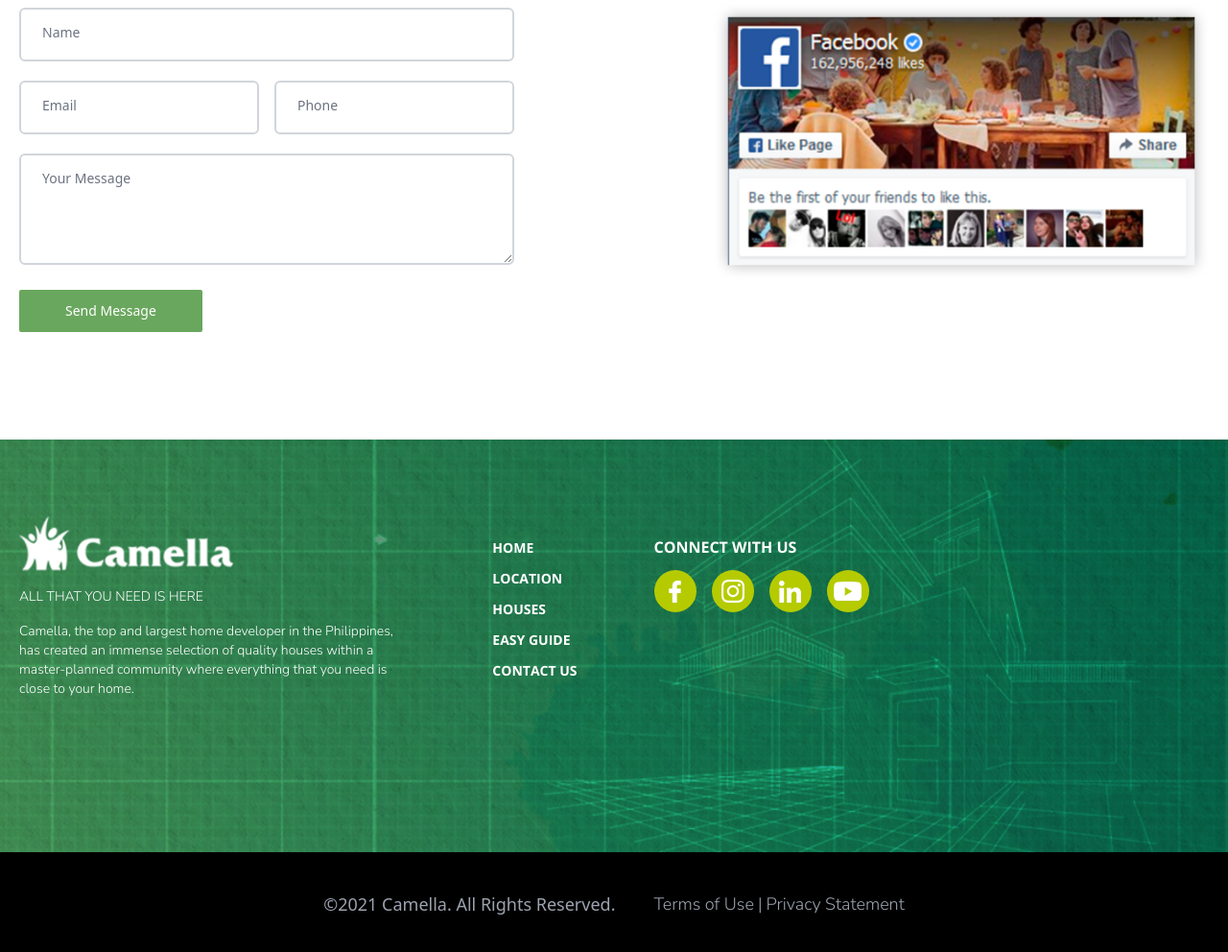
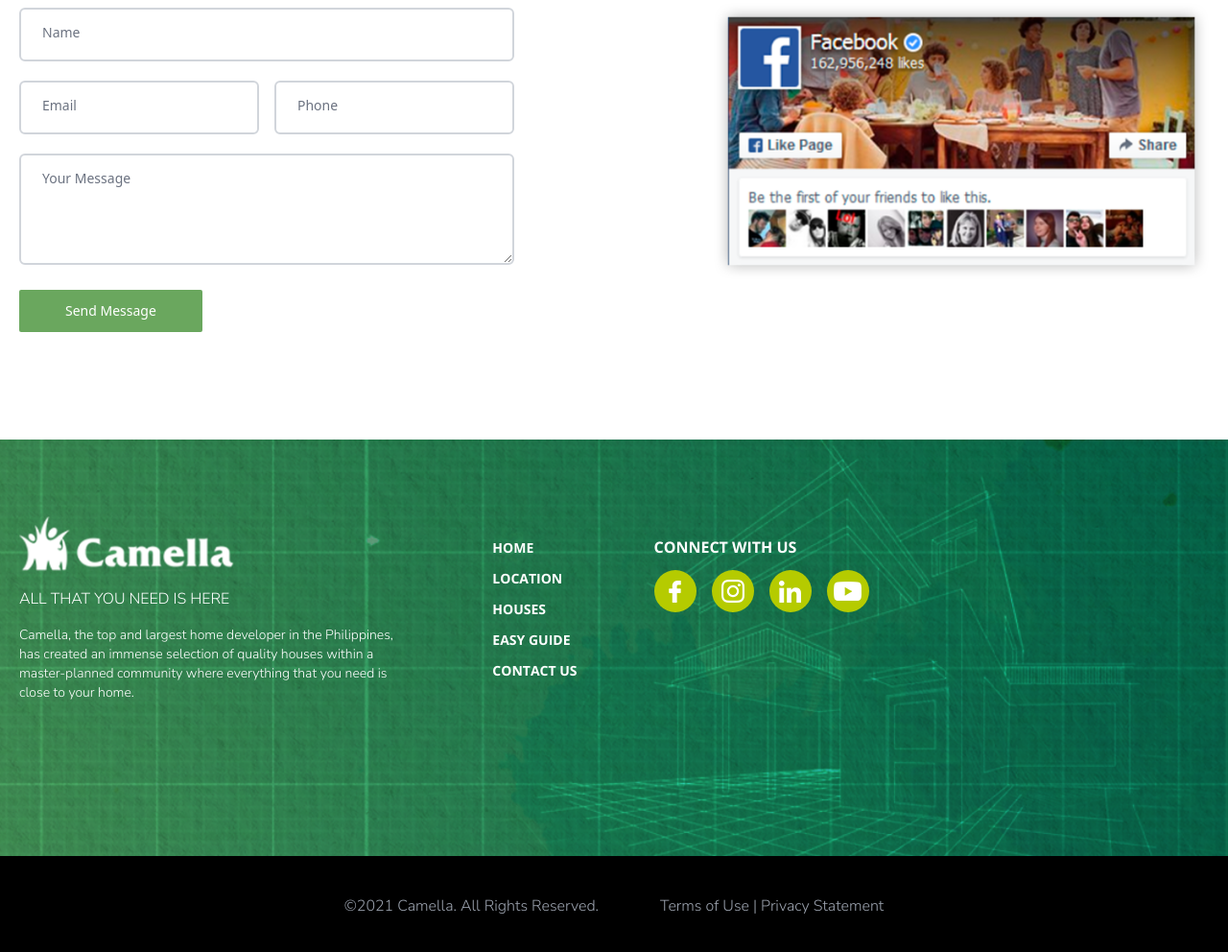
Before and after one commit to jamessantos996/tailwindcss_camella, a website: page index.html in a window 1280 px wide. Shown: the part 3847-4839 px from the top of the page at 96% size. Drawn offline with nearby package versions, Linux system fonts and the light colour scheme.

Commit message:
Refactor

```diff
--- a/index.html
+++ b/index.html
@@ -8,7 +8,8 @@
     <link rel="icon" type="image/x-icon" href="https://www.camella.com.ph/wp-content/uploads/2020/06/favicon.png">
     <link rel="preconnect" href="https://fonts.googleapis.com">
     <link rel="preconnect" href="https://fonts.gstatic.com" crossorigin>
-    <link href="https://fonts.googleapis.com/css2?family=Nunito+Sans:wght@300;400;600;700&family=Open+Sans:wght@300;400;600;700&family=Raleway:wght@300;400;500;600;700&display=swap" rel="stylesheet">    <link href="./dist/output.css" rel="stylesheet">
+    <link href="https://fonts.googleapis.com/css2?family=Nunito+Sans:wght@300;400;600;700&family=Open+Sans:wght@300;400;600;700&family=Raleway:wght@300;400;500;600;700&display=swap" rel="stylesheet">
+    <link href="./dist/output.css" rel="stylesheet">
 </head>
 <body>
     <!-- Header -->
@@ -303,12 +304,12 @@
     <footer>
         <section class="py-10 bg-[url('../img/footer-bg.png')] bg-no-repeat bg-cover bg-right lg:pt-20 lg:pb-40">
             <div class="container mx-auto px-5 flex flex-col space-y-10 lg:flex-row lg:space-y-5 lg:space-x-20">
-                <div class="flex flex-col items-center space-y-4 lg:items-start lg:w-1/3">
+                <div class="flex flex-col items-center space-y-4 font-NunitoSans font-light lg:items-start lg:w-1/3">
                     <a href="https://dev6.primeoutsourcing.shop/tailwindcss_camella/" class="cursor-pointer w-1/2 sm:w-1/3 lg:w-56">
                         <img src="./img/footer-logo.png" alt="logo" class="object-cover ">
                     </a>
-                    <h2 class="font-NunitoSans font-light uppercase text-sm text-white sm:text-sm">All that you need is here</h2>
-                    <p class="font-NunitoSans font-light text-white text-xs text-center sm:text-sm lg:text-left">
+                    <h2 class="uppercase text-sm text-white sm:text-base">All that you need is here</h2>
+                    <p class="text-white text-sm text-center lg:text-left">
                         Camella, the top and largest home developer in the Philippines, has created an immense selection of quality houses within a master-planned community where everything that you need is close to your home.
                     </p>
                 </div>
@@ -338,9 +339,9 @@
                 </div>
             </div>
         </section>
-        <section class="flex flex-col gap-2 items-center justify-center text-gray-400 bg-black py-10 text-sm sm:flex-row lg:gap-10 lg:text-lg">
+        <section class="flex flex-col gap-2 items-center justify-center text-gray-400 font-NunitoSans font-light bg-black py-10 text-sm sm:flex-row md:gap-x-10 lg:gap-x-16 lg:text-base">
             <p>&copy;2021 Camella. All Rights Reserved.</p>
-            <p class="flex gap-1 font-light font-NunitoSans">
+            <p class="flex gap-1">
                 <a href="https://dev6.primeoutsourcing.shop/tailwindcss_camella/">Terms of Use</a>
                 |
                 <a href="https://dev6.primeoutsourcing.shop/tailwindcss_camella/">Privacy Statement</a>
```
Also changed, not shown: dist/output.css.
